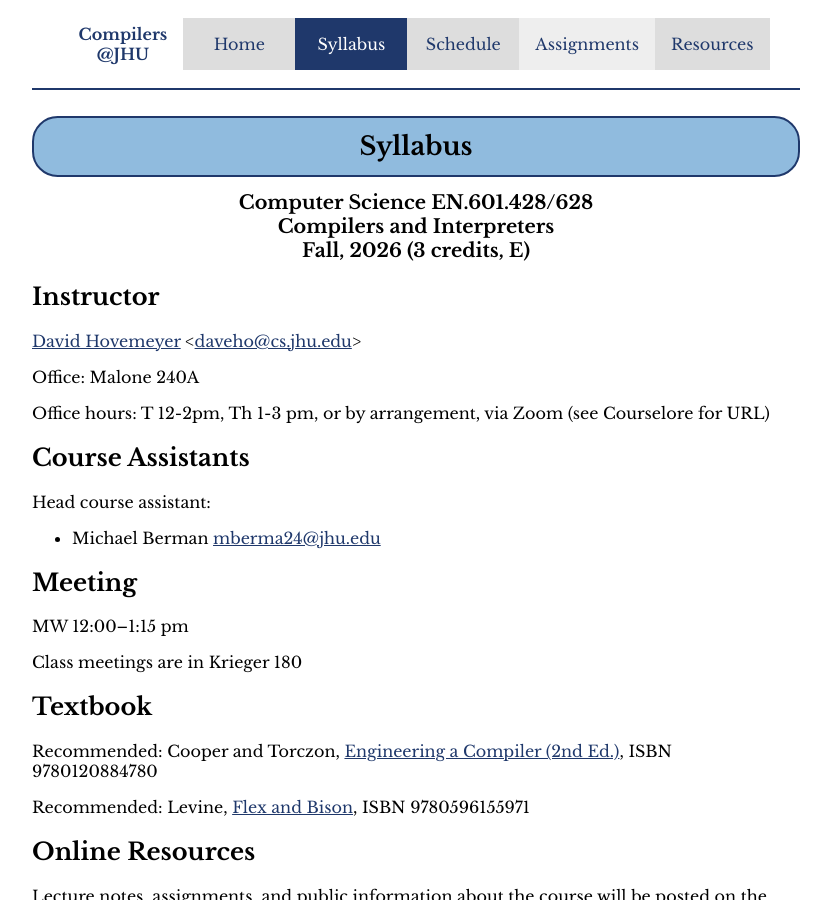
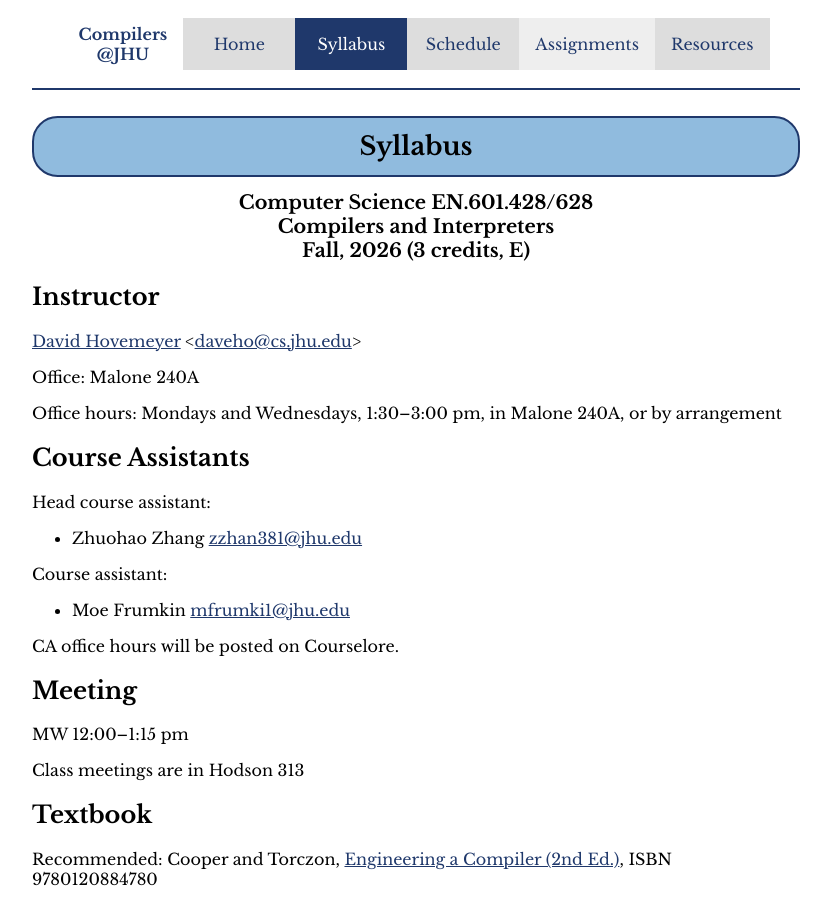
Before and after one commit to jhucompilers/fall2026, a Jekyll site: the page built from syllabus.md, in a window 1280 px wide and 900 px high. Shown: the whole window, without its empty margins (224-1055 px from the left). Built offline with Jekyll 4.4.1, drawn with Linux system fonts in a browser that asks for light colours.

Commit message:
fall 2026 updates

```diff
--- a/syllabus.md
+++ b/syllabus.md
@@ -16,19 +16,25 @@ category: "syllabus"
 
 Office: Malone 240A
 
-Office hours: T 12-2pm, Th 1-3 pm, or by arrangement, via Zoom (see Courselore for URL)
+Office hours: Mondays and Wednesdays, 1:30–3:00 pm, in Malone 240A, or by arrangement
 
 ## Course Assistants
 
 Head course assistant:
 
-* Michael Berman <mailto:mberma24@jhu.edu>
+* Zhuohao Zhang <zzhan381@jhu.edu>
+
+Course assistant:
+
+* Moe Frumkin <mfrumki1@jhu.edu>
+
+CA office hours will be posted on Courselore.
 
 ## Meeting
 
 MW 12:00–1:15 pm
 
-Class meetings are in Krieger 180
+Class meetings are in Hodson 313
 
 ## Textbook
 
```
